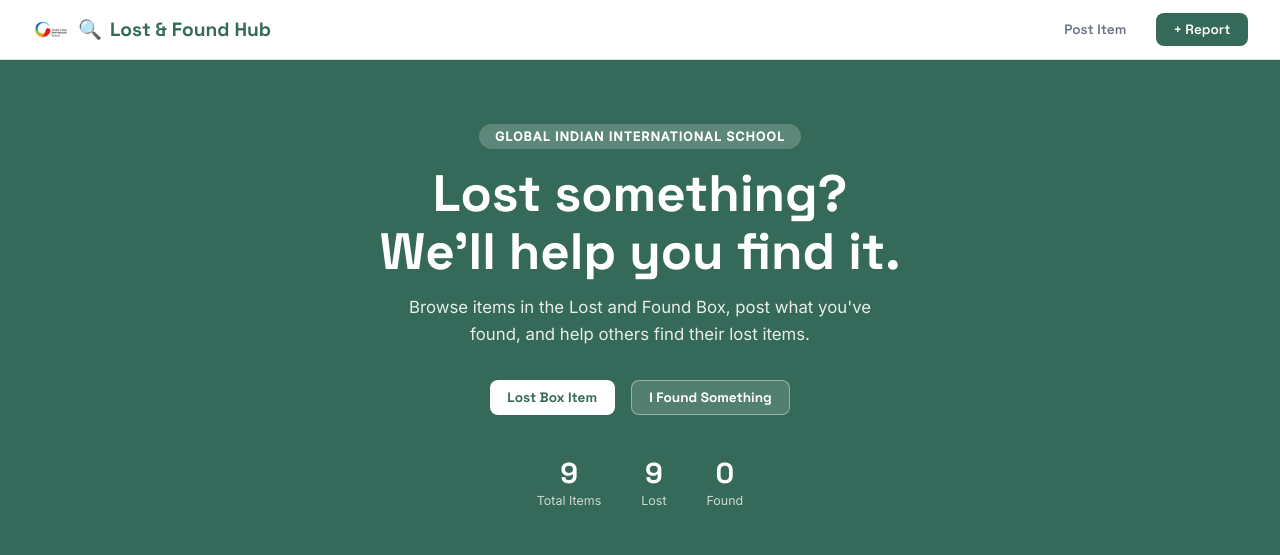
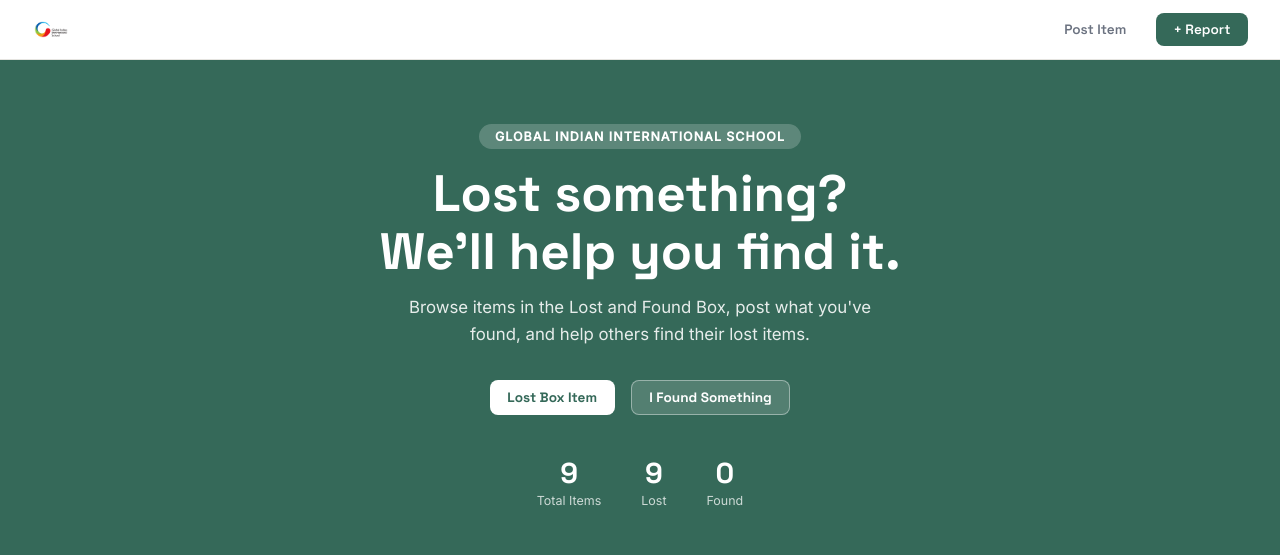
Before and after one commit to revasindhu/GiisLostFound, a Flask app: page / in a window 1280 px wide. Shown: the top 555 px of the page. Run offline with Flask 3, Linux system fonts and the light colour scheme.

Commit message:
Added school logo

```diff
--- a/templates/index.html
+++ b/templates/index.html
@@ -653,13 +653,7 @@
 <body>
 
   <nav>
-    <div class="nav-logo">
-      <img src="{{ url_for('static', filename='static/uploads/pngegg.png') }}" alt="School Logo" class="school-logo">
-
-      <span>🔍</span>
-
-      Lost &amp; Found Hub
-    </div>
+    <img src="{{ url_for('static', filename='images/logo.png') }}" alt="School Logo" class="school-logo">
     <div class="nav-actions">
       <button class="btn btn-ghost" onclick="openPost()">Post Item</button>
       <button class="btn btn-primary" onclick="openPost()">+ Report</button>
```
Also changed, not shown: static/images/logo.png (renamed from static/uploads/pngegg.png).
